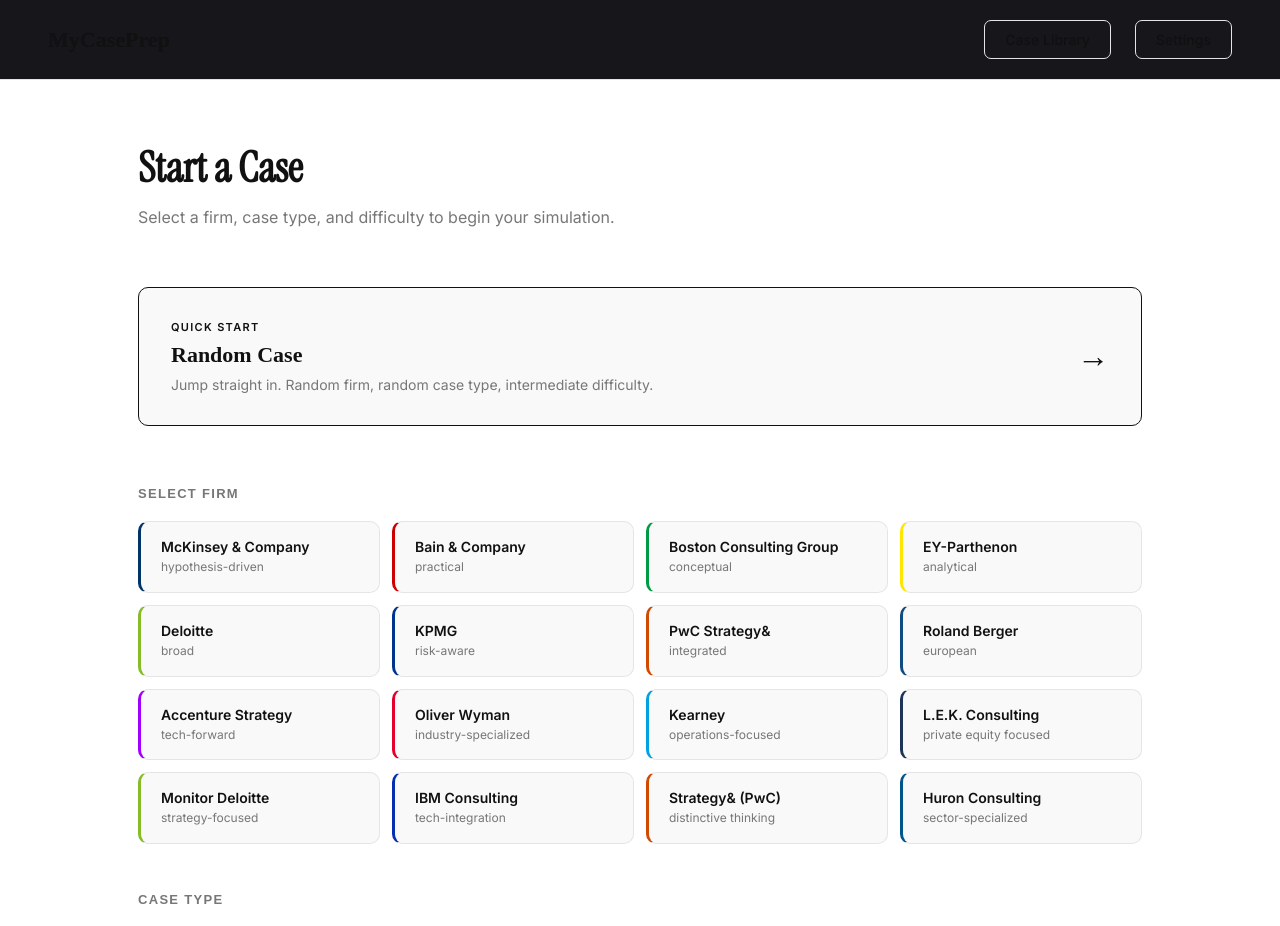
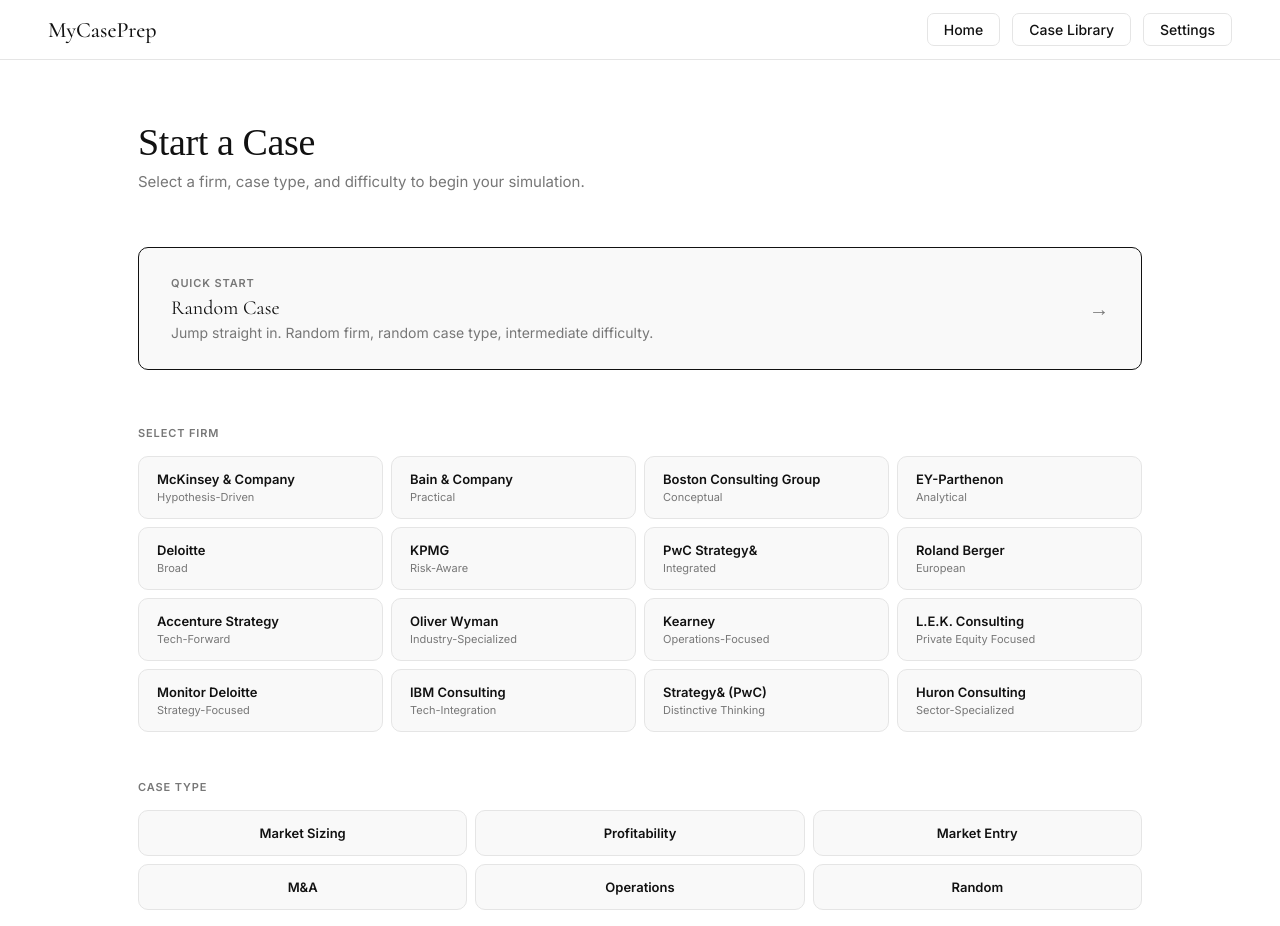
Before and after one commit to parkvince/mycaseprep, a Next.js app: page /dashboard in a window 1280 px wide. Shown: the top 926 px of the page. Built offline with nearby package versions, Linux system fonts and the light colour scheme; no server answers.

Commit message:
fix: update session page navbar with home link

```diff
--- a/src/app/case/feedback/page.tsx
+++ b/src/app/case/feedback/page.tsx
@@ -133,7 +133,7 @@
         zIndex: 100,
       }}>
         <span
-          style={{ fontFamily: "Playfair Display, serif", fontSize: "22px", fontWeight: 700, cursor: "pointer" }}
+          style={{ fontFamily: "Cormorant, serif", fontSize: "22px", fontWeight: 700, cursor: "pointer" }}
           onClick={() => router.push("/dashboard")}
         >
           MyCasePrep
@@ -186,7 +186,7 @@
                 fontSize: "52px",
                 fontWeight: 700,
                 color: scoreColor,
-                fontFamily: "Playfair Display, serif",
+                fontFamily: "Cormorant, serif",
                 lineHeight: 1,
               }}>
                 {evaluation.overallScore}
--- a/src/app/case/new/page.tsx
+++ b/src/app/case/new/page.tsx
@@ -106,7 +106,7 @@
         zIndex: 100,
       }}>
         <span
-          style={{ fontFamily: "Playfair Display, serif", fontSize: "22px", fontWeight: 700, cursor: "pointer" }}
+          style={{ fontFamily: "Cormorant, serif", fontSize: "22px", fontWeight: 700, cursor: "pointer" }}
           onClick={() => router.push("/dashboard")}
         >
           MyCasePrep
--- a/src/app/dashboard/page.tsx
+++ b/src/app/dashboard/page.tsx
@@ -30,12 +30,18 @@
     type: CaseType,
     difficulty: Difficulty
   ) => {
-    const params = new URLSearchParams({
-      firm,
-      type,
-      difficulty,
-    });
+    const params = new URLSearchParams({ firm, type, difficulty });
     router.push(`/case/new?${params.toString()}`);
+  };
+
+  const sectionLabel: React.CSSProperties = {
+    fontSize: "11px",
+    fontWeight: 600,
+    letterSpacing: "0.08em",
+    textTransform: "uppercase",
+    color: "var(--text-secondary)",
+    marginBottom: "16px",
+    fontFamily: "Inter, sans-serif",
   };
 
   return (
@@ -45,30 +51,44 @@
         display: "flex",
         justifyContent: "space-between",
         alignItems: "center",
-        padding: "20px 48px",
+        padding: "0 48px",
+        height: "60px",
         borderBottom: "1px solid var(--border)",
         position: "sticky",
         top: 0,
-        background: "rgba(10,10,15,0.95)",
-        backdropFilter: "blur(10px)",
+        background: "rgba(255,255,255,0.98)",
         zIndex: 100,
       }}>
-        <span style={{
-          fontFamily: "Playfair Display, serif",
-          fontSize: "22px",
-          fontWeight: 700,
-        }}>
+        <span
+          style={{
+            fontFamily: "Cormorant, serif",
+            fontSize: "22px",
+            fontWeight: 500,
+            color: "#111111",
+            cursor: "pointer",
+          }}
+          onClick={() => router.push("/")}
+        >
           MyCasePrep
         </span>
-        <div style={{ display: "flex", gap: "24px", alignItems: "center" }}>
+        <div style={{ display: "flex", gap: "12px", alignItems: "center" }}>
           <button
             className="btn-secondary"
+            style={{ padding: "7px 16px" }}
+            onClick={() => router.push("/")}
+          >
+            Home
+          </button>
+          <button
+            className="btn-secondary"
+            style={{ padding: "7px 16px" }}
             onClick={() => router.push("/library")}
           >
             Case Library
           </button>
           <button
             className="btn-secondary"
+            style={{ padding: "7px 16px" }}
             onClick={() => router.push("/settings")}
           >
             Settings
@@ -80,52 +100,61 @@
 
         {/* Header */}
         <motion.div
-          initial={{ opacity: 0, y: 20 }}
+          initial={{ opacity: 0, y: 16 }}
           animate={{ opacity: 1, y: 0 }}
-          style={{ marginBottom: "60px" }}
+          style={{ marginBottom: "56px" }}
         >
-          <h1 style={{ fontSize: "clamp(28px, 4vw, 42px)", marginBottom: "12px" }}>
+          <h1 style={{
+            fontSize: "clamp(26px, 3vw, 38px)",
+            fontWeight: 400,
+            marginBottom: "8px",
+            letterSpacing: "-0.01em",
+          }}>
             Start a Case
           </h1>
-          <p style={{ color: "var(--text-secondary)", fontSize: "16px" }}>
+          <p style={{ color: "var(--text-secondary)", fontSize: "15px" }}>
             Select a firm, case type, and difficulty to begin your simulation.
           </p>
         </motion.div>
 
-        {/* Quick Start — Random Case */}
+        {/* Quick Start */}
         <motion.div
-          initial={{ opacity: 0, y: 20 }}
+          initial={{ opacity: 0, y: 16 }}
           animate={{ opacity: 1, y: 0 }}
-          transition={{ delay: 0.1 }}
-          style={{ marginBottom: "60px" }}
+          transition={{ delay: 0.05 }}
+          style={{ marginBottom: "56px" }}
         >
           <div
-            className="card glow"
+            className="card"
             style={{
-              padding: "32px",
+              padding: "28px 32px",
               display: "flex",
               justifyContent: "space-between",
               alignItems: "center",
-              borderColor: "var(--accent)",
               cursor: "pointer",
+              transition: "all 0.15s",
+              borderColor: "#111111",
             }}
+            onMouseEnter={e => (e.currentTarget as HTMLDivElement).style.background = "var(--bg-elevated)"}
+            onMouseLeave={e => (e.currentTarget as HTMLDivElement).style.background = "var(--bg-card)"}
             onClick={() => handleStart("mckinsey", "random", "intermediate")}
           >
             <div>
               <div style={{
                 fontSize: "11px",
-                fontWeight: 700,
-                letterSpacing: "0.12em",
-                color: "var(--accent)",
+                fontWeight: 600,
+                letterSpacing: "0.08em",
                 textTransform: "uppercase",
-                marginBottom: "8px",
+                color: "var(--text-secondary)",
+                marginBottom: "6px",
               }}>
                 Quick Start
               </div>
               <h2 style={{
-                fontSize: "22px",
-                fontFamily: "Playfair Display, serif",
-                marginBottom: "8px",
+                fontSize: "20px",
+                fontWeight: 400,
+                fontFamily: "Cormorant, serif",
+                marginBottom: "4px",
               }}>
                 Random Case
               </h2>
@@ -133,71 +162,51 @@
                 Jump straight in. Random firm, random case type, intermediate difficulty.
               </p>
             </div>
-            <div style={{
-              fontSize: "32px",
-              color: "var(--accent)",
-              fontFamily: "Playfair Display, serif",
-            }}>
-              →
-            </div>
+            <span style={{ fontSize: "20px", color: "var(--text-secondary)" }}>→</span>
           </div>
         </motion.div>
 
         {/* Firm Selection */}
         <motion.div
-          initial={{ opacity: 0, y: 20 }}
+          initial={{ opacity: 0, y: 16 }}
           animate={{ opacity: 1, y: 0 }}
-          transition={{ delay: 0.2 }}
+          transition={{ delay: 0.1 }}
           style={{ marginBottom: "48px" }}
         >
-          <h2 style={{
-            fontSize: "13px",
-            fontWeight: 700,
-            letterSpacing: "0.1em",
-            textTransform: "uppercase",
-            color: "var(--text-secondary)",
-            marginBottom: "20px",
-            fontFamily: "DM Sans, sans-serif",
-          }}>
-            Select Firm
-          </h2>
+          <p style={sectionLabel}>Select Firm</p>
           <div style={{
             display: "grid",
             gridTemplateColumns: "repeat(auto-fill, minmax(200px, 1fr))",
-            gap: "12px",
+            gap: "8px",
           }}>
             {firmEntries.map(([key, config]) => (
               <div
                 key={key}
                 className="card"
                 style={{
-                  padding: "16px 20px",
+                  padding: "14px 18px",
                   cursor: "pointer",
-                  transition: "all 0.2s",
-                  borderLeft: `3px solid ${config.color}`,
+                  transition: "all 0.15s",
                 }}
                 onMouseEnter={e => {
-                  (e.currentTarget as HTMLDivElement).style.borderColor = config.color;
                   (e.currentTarget as HTMLDivElement).style.background = "var(--bg-elevated)";
+                  (e.currentTarget as HTMLDivElement).style.borderColor = "#111111";
                 }}
                 onMouseLeave={e => {
                   (e.currentTarget as HTMLDivElement).style.background = "var(--bg-card)";
+                  (e.currentTarget as HTMLDivElement).style.borderColor = "var(--border)";
                 }}
                 onClick={() => handleStart(key, "random", "intermediate")}
               >
-                <div style={{
-                  fontSize: "14px",
-                  fontWeight: 600,
-                  marginBottom: "4px",
-                }}>
+                <div style={{ fontSize: "13px", fontWeight: 600, marginBottom: "3px" }}>
                   {config.name}
                 </div>
                 <div style={{
-                  fontSize: "12px",
+                  fontSize: "11px",
                   color: "var(--text-secondary)",
-                  lineHeight: 1.4,
+                  textTransform: "capitalize",
                 }}>
-                  {config.style.split(",")[0]}
+                  {config.style.split(",")[0].trim().replace(/^\w/, c => c.toUpperCase())}
                 </div>
               </div>
             ))}
@@ -206,48 +215,38 @@
 
         {/* Case Type Selection */}
         <motion.div
-          initial={{ opacity: 0, y: 20 }}
+          initial={{ opacity: 0, y: 16 }}
           animate={{ opacity: 1, y: 0 }}
-          transition={{ delay: 0.3 }}
+          transition={{ delay: 0.15 }}
           style={{ marginBottom: "48px" }}
         >
-          <h2 style={{
-            fontSize: "13px",
-            fontWeight: 700,
-            letterSpacing: "0.1em",
-            textTransform: "uppercase",
-            color: "var(--text-secondary)",
-            marginBottom: "20px",
-            fontFamily: "DM Sans, sans-serif",
-          }}>
-            Case Type
-          </h2>
+          <p style={sectionLabel}>Case Type</p>
           <div style={{
             display: "grid",
-            gridTemplateColumns: "repeat(auto-fill, minmax(160px, 1fr))",
-            gap: "12px",
+            gridTemplateColumns: "repeat(3, 1fr)",
+            gap: "8px",
           }}>
             {caseTypes.map((type) => (
               <div
                 key={type.value}
                 className="card"
                 style={{
-                  padding: "16px 20px",
+                  padding: "14px 18px",
                   cursor: "pointer",
-                  transition: "all 0.2s",
+                  transition: "all 0.15s",
                   textAlign: "center",
                 }}
                 onMouseEnter={e => {
-                  (e.currentTarget as HTMLDivElement).style.borderColor = "var(--accent)";
-                  (e.currentTarget as HTMLDivElement).style.color = "var(--accent)";
+                  (e.currentTarget as HTMLDivElement).style.background = "var(--bg-elevated)";
+                  (e.currentTarget as HTMLDivElement).style.borderColor = "#111111";
                 }}
                 onMouseLeave={e => {
+                  (e.currentTarget as HTMLDivElement).style.background = "var(--bg-card)";
                   (e.currentTarget as HTMLDivElement).style.borderColor = "var(--border)";
-                  (e.currentTarget as HTMLDivElement).style.color = "var(--text-primary)";
                 }}
                 onClick={() => handleStart("mckinsey", type.value, "intermediate")}
               >
-                <div style={{ fontSize: "14px", fontWeight: 600 }}>
+                <div style={{ fontSize: "13px", fontWeight: 600 }}>
                   {type.label}
                 </div>
               </div>
@@ -257,25 +256,15 @@
 
         {/* Difficulty Selection */}
         <motion.div
-          initial={{ opacity: 0, y: 20 }}
+          initial={{ opacity: 0, y: 16 }}
           animate={{ opacity: 1, y: 0 }}
-          transition={{ delay: 0.4 }}
+          transition={{ delay: 0.2 }}
         >
-          <h2 style={{
-            fontSize: "13px",
-            fontWeight: 700,
-            letterSpacing: "0.1em",
-            textTransform: "uppercase",
-            color: "var(--text-secondary)",
-            marginBottom: "20px",
-            fontFamily: "DM Sans, sans-serif",
-          }}>
-            Difficulty
-          </h2>
+          <p style={sectionLabel}>Difficulty</p>
           <div style={{
             display: "grid",
-            gridTemplateColumns: "repeat(auto-fill, minmax(240px, 1fr))",
-            gap: "12px",
+            gridTemplateColumns: "repeat(3, 1fr)",
+            gap: "8px",
           }}>
             {difficulties.map((d) => (
               <div
@@ -284,22 +273,22 @@
                 style={{
                   padding: "20px 24px",
                   cursor: "pointer",
-                  transition: "all 0.2s",
+                  transition: "all 0.15s",
                 }}
                 onMouseEnter={e => {
-                  (e.currentTarget as HTMLDivElement).style.borderColor = "var(--accent)";
                   (e.currentTarget as HTMLDivElement).style.background = "var(--bg-elevated)";
+                  (e.currentTarget as HTMLDivElement).style.borderColor = "#111111";
                 }}
                 onMouseLeave={e => {
+                  (e.currentTarget as HTMLDivElement).style.background = "var(--bg-card)";
                   (e.currentTarget as HTMLDivElement).style.borderColor = "var(--border)";
-                  (e.currentTarget as HTMLDivElement).style.background = "var(--bg-card)";
                 }}
                 onClick={() => handleStart("mckinsey", "random", d.value)}
               >
-                <div style={{ fontSize: "15px", fontWeight: 600, marginBottom: "6px" }}>
+                <div style={{ fontSize: "14px", fontWeight: 600, marginBottom: "4px" }}>
                   {d.label}
                 </div>
-                <div style={{ fontSize: "13px", color: "var(--text-secondary)" }}>
+                <div style={{ fontSize: "12px", color: "var(--text-secondary)" }}>
                   {d.desc}
                 </div>
               </div>
--- a/src/app/globals.css
+++ b/src/app/globals.css
@@ -1,4 +1,4 @@
-@import url('https://fonts.googleapis.com/css2?family=Instrument+Serif:ital@0;1&family=Inter:wght@300;400;500;600&display=swap');
+@import url('https://fonts.googleapis.com/css2?family=Cormorant:wght@400;500;600&family=Inter:wght@300;400;500;600&display=swap');
 
 @tailwind base;
 @tailwind components;
--- a/src/app/library/page.tsx
+++ b/src/app/library/page.tsx
@@ -191,7 +191,7 @@
         zIndex: 100,
       }}>
         <span
-          style={{ fontFamily: "Playfair Display, serif", fontSize: "22px", fontWeight: 700, cursor: "pointer" }}
+          style={{ fontFamily: "Cormorant, serif", fontSize: "22px", fontWeight: 700, cursor: "pointer" }}
           onClick={() => router.push("/dashboard")}
         >
           MyCasePrep
--- a/src/app/settings/page.tsx
+++ b/src/app/settings/page.tsx
@@ -74,7 +74,7 @@
         zIndex: 100,
       }}>
         <span
-          style={{ fontFamily: "Playfair Display, serif", fontSize: "22px", fontWeight: 700, cursor: "pointer" }}
+          style={{ fontFamily: "Cormorant, serif", fontSize: "22px", fontWeight: 700, cursor: "pointer" }}
           onClick={() => router.push("/dashboard")}
         >
           MyCasePrep
```
Also changed, not shown: src/app/case/session/page.tsx (+16 -4 lines), src/app/page.tsx (+11 -7 lines).
